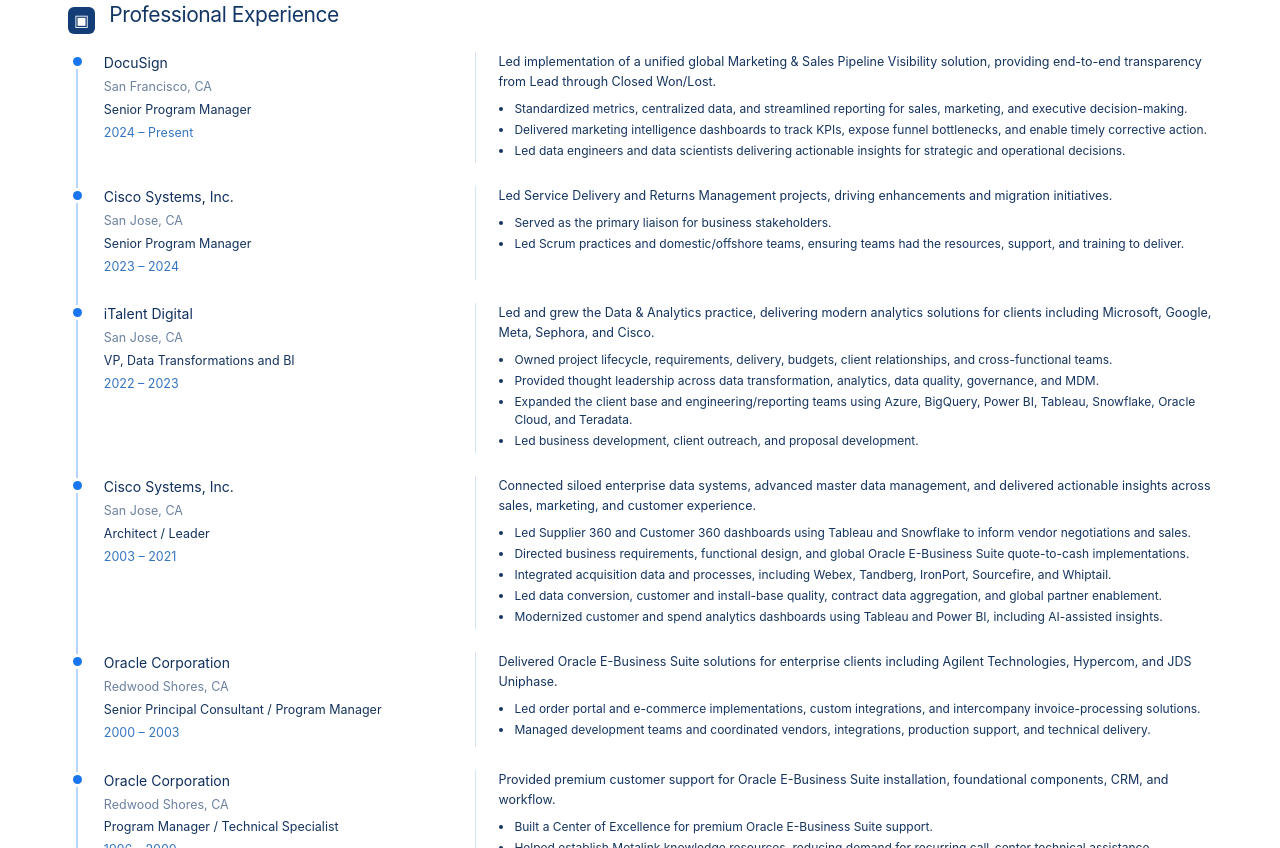
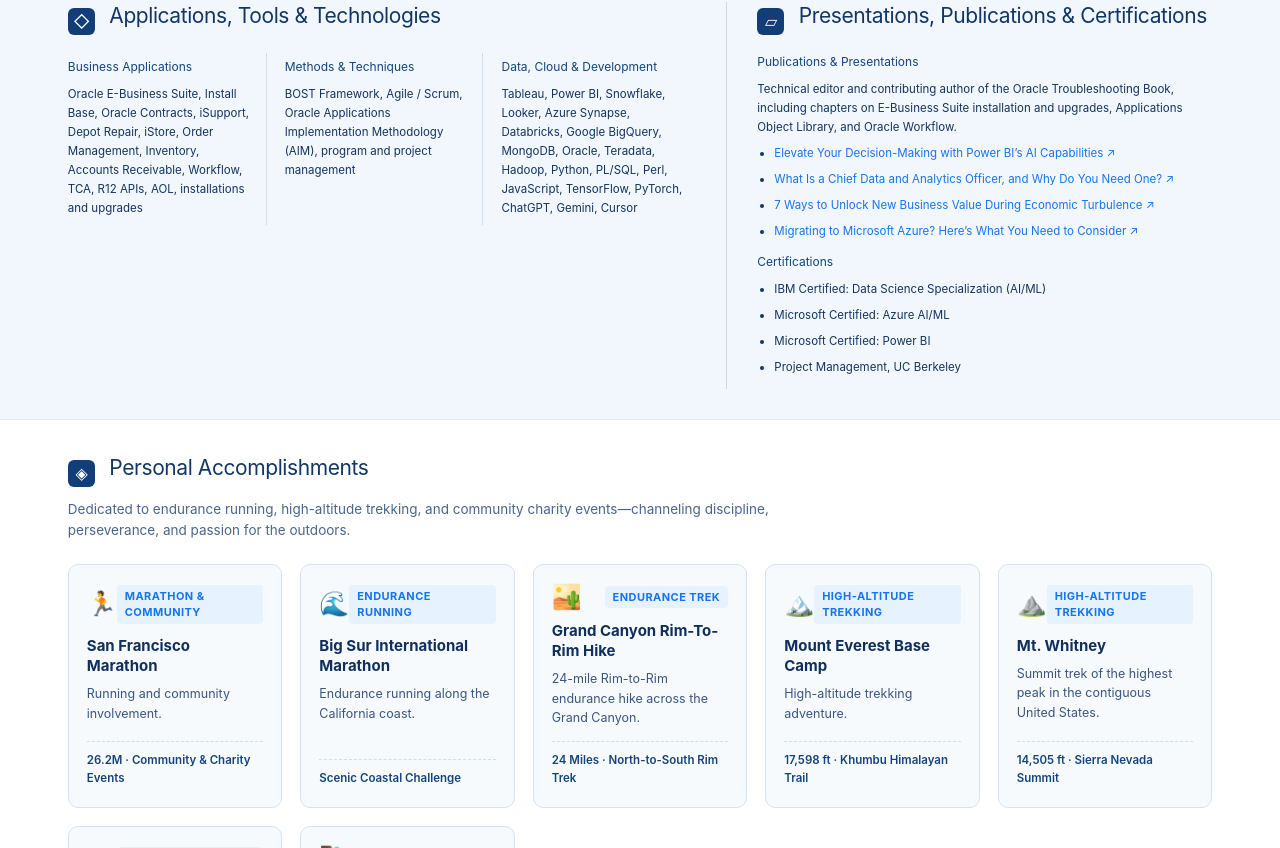
Before and after one commit to csahu07-max/Portfolio, a Next.js app: page / in a window 1280 px wide. Shown: the part 932-1780 px from the top of the page. Built offline with nearby package versions, Linux system fonts and the light colour scheme.

Commit message:
Remove Professional Experience section

```diff
--- a/app/page.tsx
+++ b/app/page.tsx
@@ -25,88 +25,6 @@
   "Market Insights & Business Development",
   "Client Outreach & Proposals",
   "Budget Management",
-];
-
-const experience = [
-  {
-    company: "DocuSign",
-    location: "San Francisco, CA",
-    role: "Senior Program Manager",
-    dates: "2024 – Present",
-    summary:
-      "Led implementation of a unified global Marketing & Sales Pipeline Visibility solution, providing end-to-end transparency from Lead through Closed Won/Lost.",
-    bullets: [
-      "Standardized metrics, centralized data, and streamlined reporting for sales, marketing, and executive decision-making.",
-      "Delivered marketing intelligence dashboards to track KPIs, expose funnel bottlenecks, and enable timely corrective action.",
-      "Led data engineers and data scientists delivering actionable insights for strategic and operational decisions.",
-    ],
-  },
-  {
-    company: "Cisco Systems, Inc.",
-    location: "San Jose, CA",
-    role: "Senior Program Manager",
-    dates: "2023 – 2024",
-    summary:
-      "Led Service Delivery and Returns Management projects, driving enhancements and migration initiatives.",
-    bullets: [
-      "Served as the primary liaison for business stakeholders.",
-      "Led Scrum practices and domestic/offshore teams, ensuring teams had the resources, support, and training to deliver.",
-    ],
-  },
-  {
-    company: "iTalent Digital",
-    location: "San Jose, CA",
-    role: "VP, Data Transformations and BI",
-    dates: "2022 – 2023",
-    summary:
-      "Led and grew the Data & Analytics practice, delivering modern analytics solutions for clients including Microsoft, Google, Meta, Sephora, and Cisco.",
-    bullets: [
-      "Owned project lifecycle, requirements, delivery, budgets, client relationships, and cross-functional teams.",
-      "Provided thought leadership across data transformation, analytics, data quality, governance, and MDM.",
-      "Expanded the client base and engineering/reporting teams using Azure, BigQuery, Power BI, Tableau, Snowflake, Oracle Cloud, and Teradata.",
-      "Led business development, client outreach, and proposal development.",
-    ],
-  },
-  {
-    company: "Cisco Systems, Inc.",
-    location: "San Jose, CA",
-    role: "Architect / Leader",
-    dates: "2003 – 2021",
-    summary:
-      "Connected siloed enterprise data systems, advanced master data management, and delivered actionable insights across sales, marketing, and customer experience.",
-    bullets: [
-      "Led Supplier 360 and Customer 360 dashboards using Tableau and Snowflake to inform vendor negotiations and sales.",
-      "Directed business requirements, functional design, and global Oracle E-Business Suite quote-to-cash implementations.",
-      "Integrated acquisition data and processes, including Webex, Tandberg, IronPort, Sourcefire, and Whiptail.",
-      "Led data conversion, customer and install-base quality, contract data aggregation, and global partner enablement.",
-      "Modernized customer and spend analytics dashboards using Tableau and Power BI, including AI-assisted insights.",
-    ],
-  },
-  {
-    company: "Oracle Corporation",
-    location: "Redwood Shores, CA",
-    role: "Senior Principal Consultant / Program Manager",
-    dates: "2000 – 2003",
-    summary:
-      "Delivered Oracle E-Business Suite solutions for enterprise clients including Agilent Technologies, Hypercom, and JDS Uniphase.",
-    bullets: [
-      "Led order portal and e-commerce implementations, custom integrations, and intercompany invoice-processing solutions.",
-      "Managed development teams and coordinated vendors, integrations, production support, and technical delivery.",
-    ],
-  },
-  {
-    company: "Oracle Corporation",
-    location: "Redwood Shores, CA",
-    role: "Program Manager / Technical Specialist",
-    dates: "1996 – 2000",
-    summary:
-      "Provided premium customer support for Oracle E-Business Suite installation, foundational components, CRM, and workflow.",
-    bullets: [
-      "Built a Center of Excellence for premium Oracle E-Business Suite support.",
-      "Helped establish Metalink knowledge resources, reducing demand for recurring call-center technical assistance.",
-      "Authored technical bulletins, policy and procedure manuals, and support plans.",
-    ],
-  },
 ];
 
 const tools = {
@@ -204,7 +122,6 @@
         <nav aria-label="Main navigation">
           <a href="#home">Home</a>
           <a href="#about">About</a>
-          <a href="#experience">Experience</a>
           <a href="#skills">Skills</a>
           <a href="#credentials">Credentials</a>
           <a href="#accomplishments">Accomplishments</a>
@@ -255,26 +172,6 @@
           <ul className="competency-list">
             {competencies.map((item) => <li key={item}>{item}</li>)}
           </ul>
-        </div>
-      </section>
-
-      <section className="section experience-section" id="experience">
-        <h2><span className="section-icon">▣</span> Professional Experience</h2>
-        <div className="timeline">
-          {experience.map((job) => (
-            <article className="job" key={`${job.company}-${job.dates}`}>
-              <div className="job-meta">
-                <h3>{job.company}</h3>
-                <p className="location">{job.location}</p>
-                <p>{job.role}</p>
-                <p className="dates">{job.dates}</p>
-              </div>
-              <div className="job-detail">
-                <p>{job.summary}</p>
-                <ul>{job.bullets.map((bullet) => <li key={bullet}>{bullet}</li>)}</ul>
-              </div>
-            </article>
-          ))}
         </div>
       </section>
 
@@ -368,26 +265,12 @@
         h2 { font-size: 21px; line-height: 1.3; margin: 0 0 18px; color: #123666; letter-spacing: -.02em; }
         .section-icon { display: inline-grid; place-items: center; width: 27px; height: 27px; margin-right: 9px; border-radius: 6px; color: #fff; background: #123d76; font-size: 16px; vertical-align: -4px; }
         .summary > p { font-size: 14px; line-height: 1.7; margin: 0 0 14px; }
-        .check-list, .competency-list, .job-detail ul, .education-panel ul { margin: 0; padding: 0; list-style: none; }
+        .check-list, .competency-list, .education-panel ul { margin: 0; padding: 0; list-style: none; }
         .check-list li { position: relative; padding-left: 24px; margin: 10px 0; font-size: 13px; line-height: 1.55; }
         .check-list li:before { content: "✓"; position: absolute; left: 0; top: 0; color: #1472df; font-weight: 800; }
         .competency-list { display: grid; grid-template-columns: 1fr 1fr; column-gap: 22px; }
         .competency-list li { position: relative; padding: 0 0 9px 20px; font-size: 12.5px; line-height: 1.4; }
         .competency-list li:before { content: "✓"; position: absolute; left: 0; color: #1472df; font-weight: 800; }
-        .experience-section { padding-top: 30px; padding-bottom: 24px; }
-        .timeline { position: relative; margin-left: 8px; }
-        .timeline:before { content: ""; position: absolute; left: 0; top: 9px; bottom: 12px; width: 2px; background: #b8d5ff; }
-        .job { display: grid; grid-template-columns: 31% 1fr; gap: 28px; position: relative; padding: 0 0 23px 28px; }
-        .job:before { content: ""; position: absolute; width: 9px; height: 9px; left: -3px; top: 5px; border-radius: 50%; background: #1976ee; box-shadow: 0 0 0 3px white; }
-        .job-meta { padding-right: 18px; }
-        .job-meta h3 { margin: 0 0 5px; color: #102f5d; font-size: 14px; }
-        .job-meta p { margin: 4px 0; font-size: 12.5px; line-height: 1.5; }
-        .job-meta .location { color: #6c82a0; }
-        .dates { color: #3675c1; }
-        .job-detail { border-left: 1px solid #d6e3f2; padding-left: 22px; }
-        .job-detail p { margin: 0 0 8px; font-size: 12.5px; line-height: 1.6; }
-        .job-detail ul { padding-left: 16px; list-style: disc; }
-        .job-detail li { margin: 3px 0; font-size: 12px; line-height: 1.5; }
         .lower-section { display: grid; grid-template-columns: 1.45fr 1fr; gap: 30px; padding: 30px 5.3%; background: #f1f7fd; border-top: 1px solid #e0ebf7; }
         .tools-panel { padding-right: 26px; border-right: 1px solid #c7d9ee; }
         .tools-grid { display: grid; grid-template-columns: repeat(3, 1fr); gap: 18px; }
@@ -429,8 +312,6 @@
           .competency-list, .tools-grid { grid-template-columns: 1fr; }
           .accomplishments-grid { grid-template-columns: 1fr; }
           .tool-card { border-right: 0; border-bottom: 1px solid #d0deed; padding-bottom: 12px; }
-          .job { grid-template-columns: 1fr; gap: 10px; padding-bottom: 25px; }
-          .job-detail { padding-left: 15px; }
         }
       `}</style>
     </main>
```
